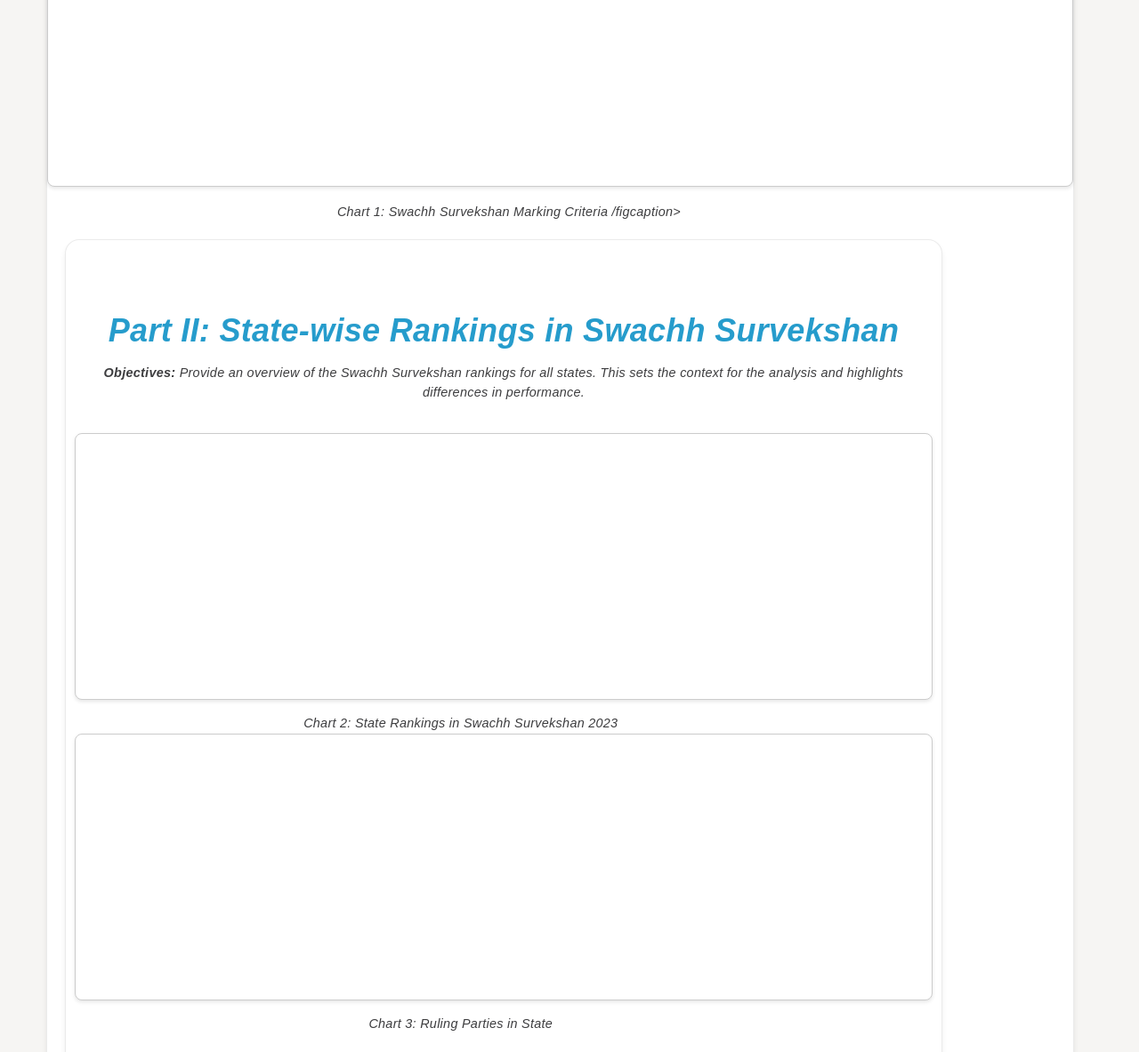
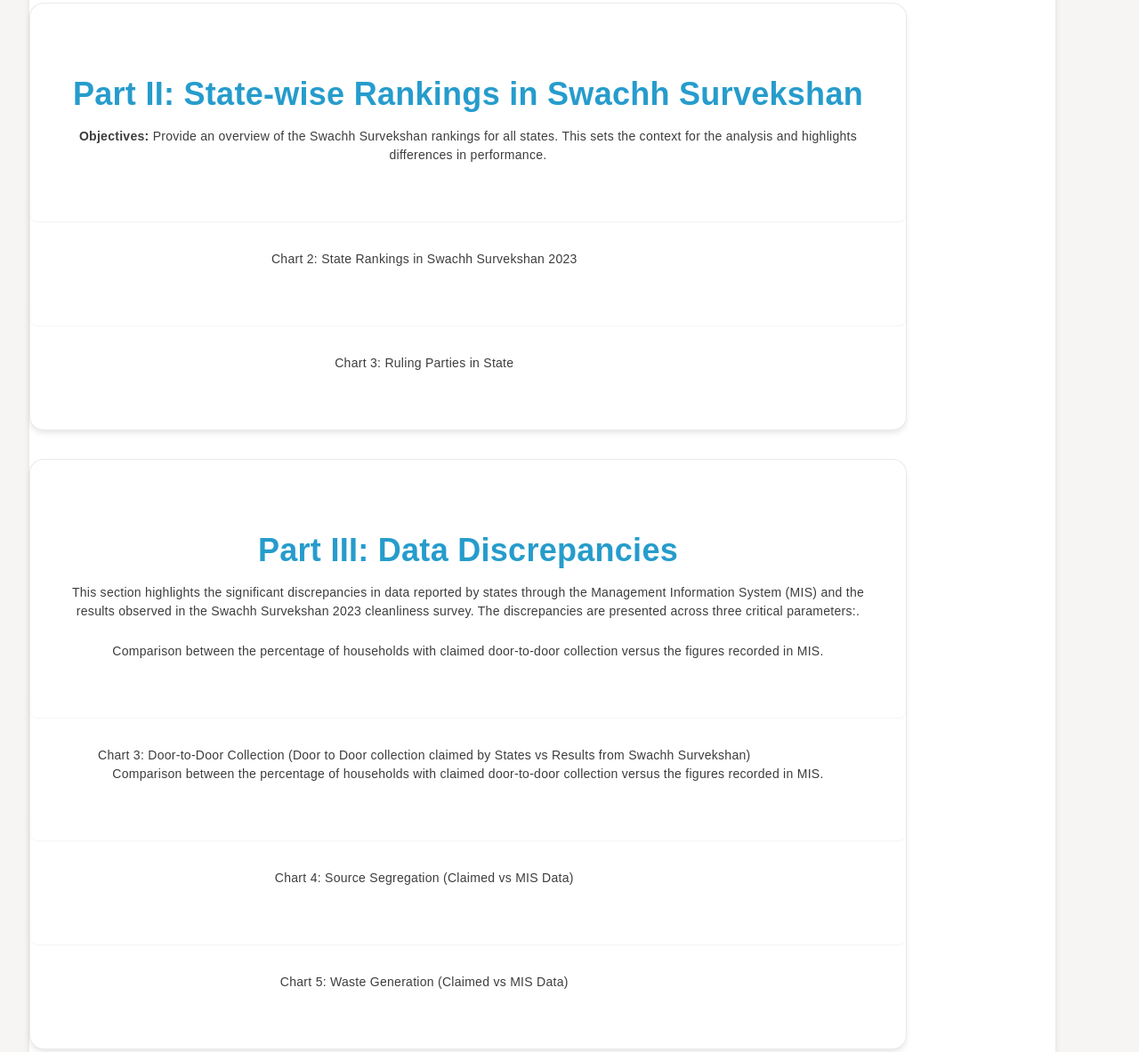
Before and after one commit to RaimanKrishna/raimankrishna.github.io, a plain HTML site: page project.html in a window 1280 px wide. Shown: the part 1113-2296 px from the top of the page at 89% size. Drawn offline with Linux system fonts and the light colour scheme; a script that the page names is missing.

Commit message:
Update project.html

```diff
--- a/project.html
+++ b/project.html
@@ -27,9 +27,8 @@
 
     <main class="container">
 
+       <section>
         <!-- Part I Aim: -->
-
-        <section>
             <div class="chart-description">
                 <h2>Part I: Aim </h2>
                 <p><b>Overview:</b> p>Swachh Survekshan (Cleanliness Survey), a flagship initiative under the Swachh Bharat Mission (SBM), is an annual assessment designed to evaluate the performance of Urban Local Bodies (ULBs) and states across various sanitation and cleanliness parameters. The survey acts as a benchmark for monitoring urban sanitation, solid waste management, and citizens' perception of cleanliness, driving healthy competition among cities and states to improve their cleanliness standards.
@@ -62,27 +61,9 @@
     </div>
 </section>
 
-<style>
-    .chart-container {
-        display: block; /* Arrange charts in a vertical stack */
-        margin: 0 auto; /* Center the container */
-    }
-    figure {
-        width: 70%; /* Adjust the chart width for clarity */
-        height: 300px; /* Set a consistent height */
-        margin: 20px auto; /* Center each chart and add spacing */
-        border: 1px solid #ccc; /* Optional: Add a border for clarity */
-        box-shadow: 0 2px 4px rgba(0, 0, 0, 0.1); /* Optional: Add shadow */
-    }
-    figcaption {
-        text-align: center;
-        margin-top: 5px;
-        font-size: 0.9em; /* Caption font size */
-    }
-</style>
 
+<section>
 <!-- Part III: Data Discrepancies -->
-<section>
     <div class="chart-description">
         <h2>Part III: Data Discrepancies </h2>
         <p> This section highlights the significant discrepancies in data reported by states through the Management Information System (MIS) and the results observed in the Swachh Survekshan 2023 cleanliness survey. The discrepancies are presented across three critical parameters:.</p>
@@ -115,52 +96,7 @@
     </div>
 </section>
 
-<!-- Styling -->
-<style>
-    /* General Styling for the Charts */
-    section {
-        margin: 20px;
-    }
-
-    /* Chart container to ensure they don't overflow */
-    .chart-container {
-        width: 100%;
-        max-width: 100%;
-        margin-bottom: 30px;
-        text-align: center;
-        padding: 10px;
-    }
-
-    /* Center align the figure and prevent overflow */
-    figure {
-        display: inline-block;
-        max-width: 100%;
-        margin: 0;
-        padding: 0;
-        width: 100%;
-        overflow: hidden;
-    }
-
-    figcaption {
-        font-size: 0.9rem;
-        margin-top: 10px;
-        font-style: italic;
-    }
-
-    /* Responsive Design for smaller screens */
-    @media only screen and (max-width: 768px) {
-        .chart-container {
-            padding: 5px;
-        }
-
-        figure {
-            max-width: 90%;
-        }
-    }
-</style>
-
-
-
+</section>
         <!-- Part IV: Policy Response -->
         <section>
             <div class="chart-description">
```
